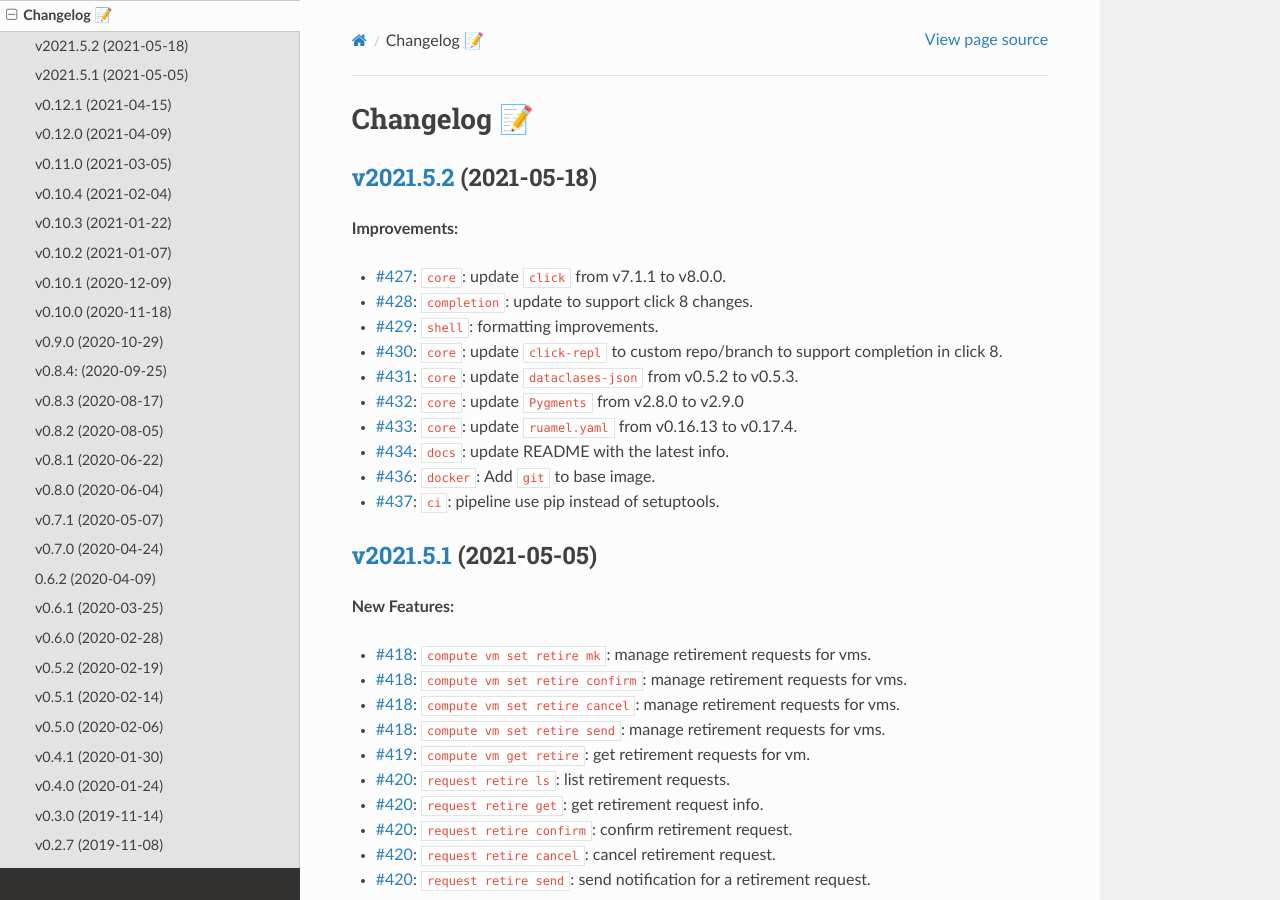
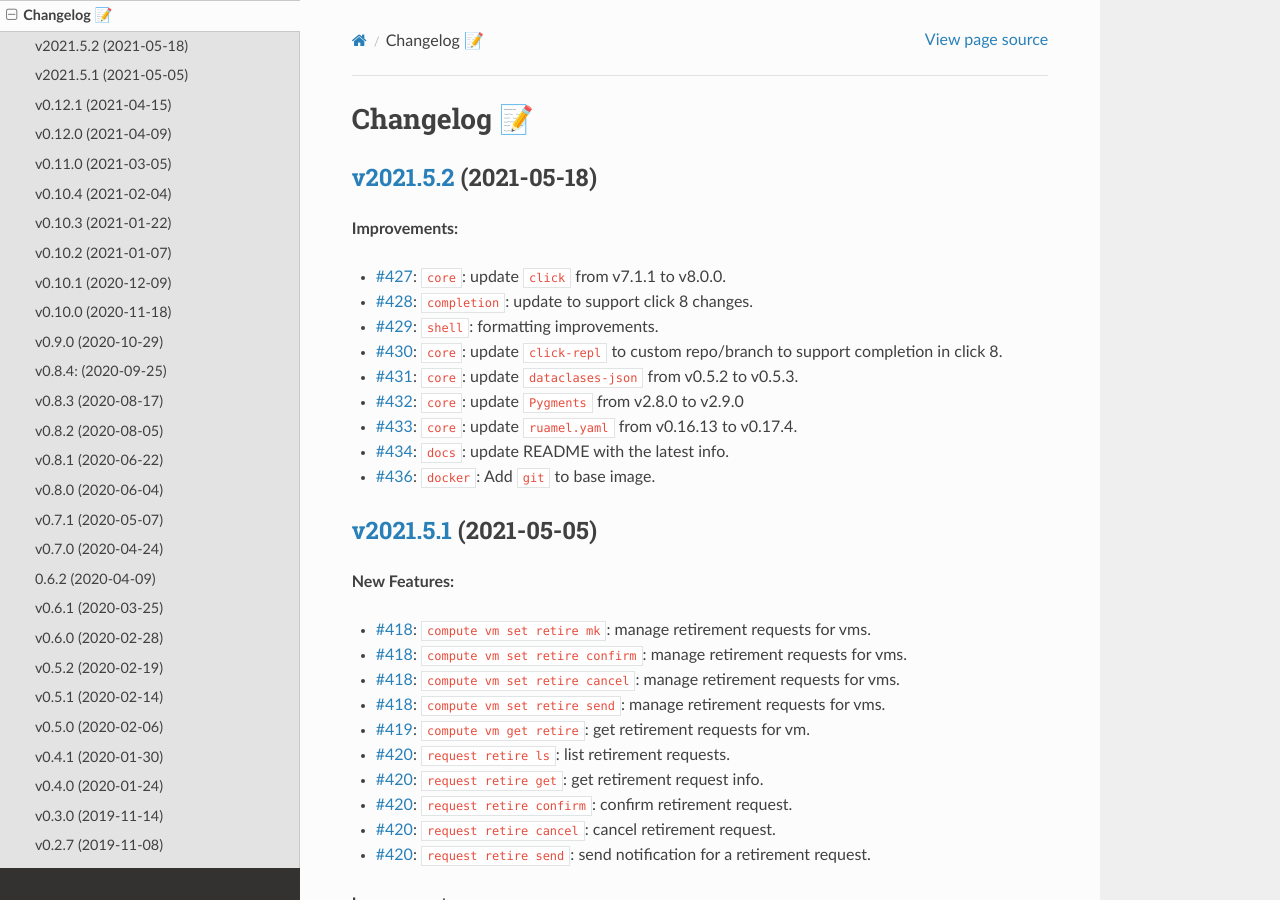
Before and after one commit to EIS-ITS/vss-cli, a Sphinx documentation site: the page built from docs/changelog.rst, in a window 1280 px wide and 900 px high. Built offline with Sphinx 7.4.7 and the Read the Docs theme 2.0.0, drawn with Linux system fonts in a browser that asks for light colours; the version number could not be read and is left out.

Commit message:
Issue #437: 👷CI/pipeline use pip instead of setuptools - Rollback #437

```diff
--- a/docs/changelog.rst
+++ b/docs/changelog.rst
@@ -15,7 +15,7 @@ Changelog 📝
 - `#433 <https://gitlab-ee.eis.utoronto.ca/vss/vss-cli/issues/433>`_: ``core``: update ``ruamel.yaml`` from v0.16.13 to v0.17.4.
 - `#434 <https://gitlab-ee.eis.utoronto.ca/vss/vss-cli/issues/434>`_: ``docs``: update README with the latest info.
 - `#436 <https://gitlab-ee.eis.utoronto.ca/vss/vss-cli/issues/436>`_: ``docker``: Add ``git`` to base image.
-- `#437 <https://gitlab-ee.eis.utoronto.ca/vss/vss-cli/issues/437>`_: ``ci``: pipeline use pip instead of setuptools.
+
 
 `v2021.5.1 <https://gitlab-ee.eis.utoronto.ca/vss/vss-cli/tags/v2021.5.1>`_ (2021-05-05)
 ----------------------------------------------------------------------------------------
```
Also changed, not shown: CHANGELOG.md (+0 -1 lines), .gitlab-ci.yml.
